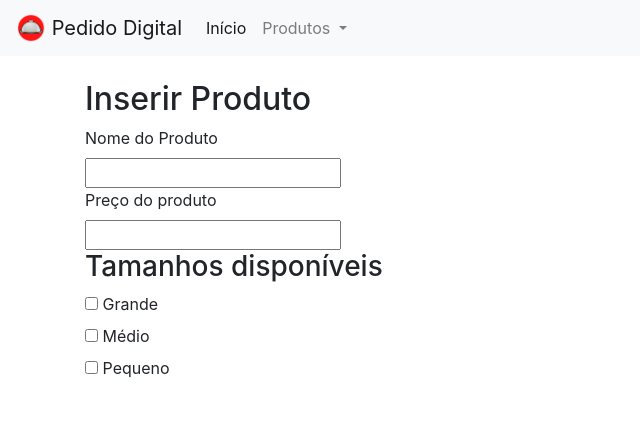
After one commit to Thecnogamer/PedidoDigital, a PHP site: page /frmInserirProduto.php in a window 1280 px wide. The commit adds this page. Shown: the top 435 px of the page, without its empty margins (0-640 px from the left). Run offline with PHP 8.4, Linux system fonts and the light colour scheme.

Commit message:
Começo do CRUD
Adicionado parte do formulário pra adicionar produtos

```diff
--- a/CSS/Style.css
+++ b/CSS/Style.css
@@ -4,3 +4,6 @@
     background-color: #ffbb62;
     max-height: 5%;
 }
+.bg-nav{
+    background-color: #dbd400;
+}
--- /dev/null
+++ b/frmInserirProduto.php
@@ -0,0 +1,44 @@
+<!DOCTYPE html>
+<html>
+   <head>
+    <meta charset="UTF-8">
+    <title>Pedido Digital - Inserir Produto</title>
+    <link href="CSS/Style.css" rel="stylesheet" type="text/css">
+    <link href="CSS/bootstrap.min.css" rel="stylesheet" type="text/css">
+    <script type="text/javascript" src="js/jquery-3.5.1.min.js"> </script>
+    <script type="text/javascript" src="js/bootstrap.min.js"> </script>
+   </head>
+   <body>
+    <?php
+
+     include_once "navbar.php";
+
+    ?>
+    <div class="container">
+        <br>
+        <h2>Inserir Produto</h2>
+        <form name="insProduto" action="InserirProduto.php" method="POST">
+            <label for="nome">Nome do Produto</label><br>
+            <input type="text" name="nome" required="required">
+            <br>
+            <label for="preco">Preço do produto</label><br>
+            <input type="number" name="preco" required="required">
+            <br>
+            <h3>Tamanhos disponíveis</h3>
+            <input type="checkbox" name="grande">
+            <label for="grande">Grande</label>
+            <br>
+            <input type="checkbox" name="grande">
+            <label for="medio">Médio</label>
+            <br>
+            <input type="checkbox" name="grande">
+            <label for="pequeno">Pequeno</label>
+            <br>
+            <br><br>
+
+
+        </form>
+    </div>
+
+   </body>
+</html>
--- /dev/null
+++ b/navbar.php
@@ -0,0 +1,41 @@
+<!DOCTYPE html>
+<head>
+<meta charset="UTF-8">
+    <title>Index</title>
+    <link href="CSS/Style.css" rel="stylesheet" type="text/css">
+    <link href="CSS/bootstrap.min.css" rel="stylesheet" type="text/css">
+    <script type="text/javascript" src="js/jquery-3.5.1.min.js"> </script>
+    <script type="text/javascript" src="js/bootstrap.min.js"> </script>
+</head>
+<body>
+    <nav class="navbar navbar-expand-lg sticky-top navbar-light bg-light">
+      <a class="navbar-brand" href="#">
+         <img src="imagens/Logomin.png" width="30" height="30" class="d-inline-block align-top" alt="">
+         Pedido Digital
+      </a>
+      <button class="navbar-toggler" type="button" data-toggle="collapse" data-target="#navbarSupportedContent" aria-controls="navbarSupportedContent" aria-expanded="false" aria-label="Toggle navigation">
+        <span class="navbar-toggler-icon"></span>
+      </button>
+
+      <div class="collapse navbar-collapse" id="navbarSupportedContent">
+        <ul class="navbar-nav mr-auto">
+          <li class="nav-item active">
+            <a class="nav-link" href="Index.html">Início <span class="sr-only">(current)</span></a>
+          </li>
+          <li class="nav-item dropdown">
+            <a class="nav-link dropdown-toggle" href="#" id="navbarDropdown" role="button" data-toggle="dropdown" aria-haspopup="true" aria-expanded="false">
+              Produtos
+            </a>
+            <div class="dropdown-menu" aria-labelledby="navbarDropdown">
+              <a class="dropdown-item" href="#">Pratos</a>
+              <a class="dropdown-item" href="#">Porções</a>
+              <a class="dropdown-item" href="#">Bebidas</a>
+              <a class="dropdown-item" href="#">Sobremesas</a>
+              <div class="dropdown-divider"></div>
+              <a class="dropdown-item" href="#">Chef Recomenda</a>
+            </div>
+          </li>
+        </ul>
+      </div>
+    </nav>
+</body>
```
Also changed, not shown: Index.php (renamed from Index.html, +5 -33 lines), imagens/Logomin.png (added), 1 other file.
